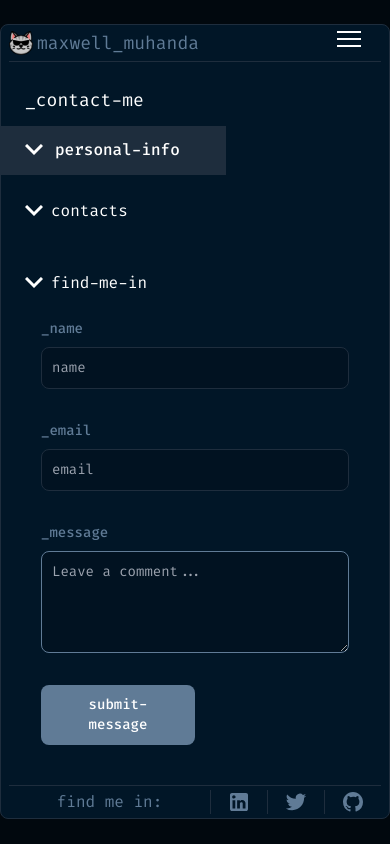
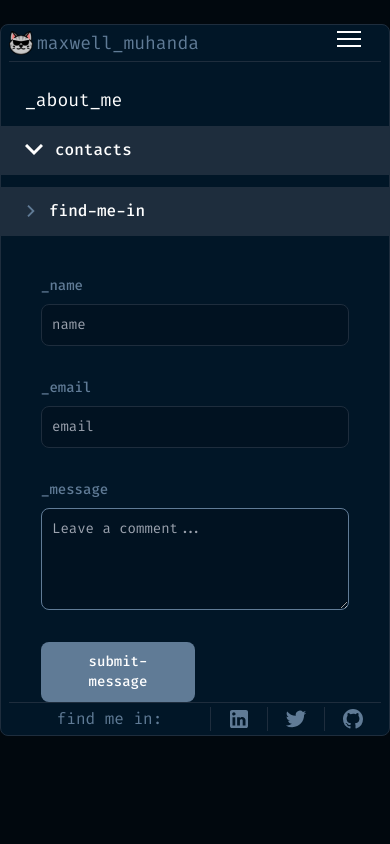
Before and after one commit to Maxino22/Personal-Website-v.3.1.0, a Vue app in the folder frontend/: page /contact-me in a window 390 px wide. Built offline with nearby package versions, Linux system fonts and the light colour scheme.

Commit message:
FCompleted all styling elements

```diff
--- a/frontend/src/components/ui/contact/ContactTab.vue
+++ b/frontend/src/components/ui/contact/ContactTab.vue
@@ -1,77 +1,44 @@
 <template>
-	<!-- personal info -->
-	<h2 id="accordion-collapse-heading-1">
+	<!-- contact Infor -->
+	<h2>
 		<button
-			@click="togglePersonalInfo"
+			@click="toggleContacts"
 			type="button"
 			class="flex items-center pl-6 py-3 md:py-0 mt-3 border-b border-b-lines bg-lines md:bg-inherit space-x-3 w-full font-medium text-left text-white"
 		>
 			<div class="transition duration-500 ease" :class="arrowClick">
 				<iconUpArrow />
 			</div>
-			<span>personal-info</span>
+			<span>contacts</span>
 		</button>
 	</h2>
 	<!-- contact-body -->
-	<div class="flex flex-col items-start pl-8 mt-5" v-if="contactsActive">
+	<div class="flex flex-col items-start pl-8 mt-5" v-if="ContactActive">
 		<div class="flex space-x-3 items-center cursor-pointer mb-4 text-gray-200">
 			<div class="transition duration-500 ease"></div>
-			<iconMail />
+			<IconMail />
 			<p class="ml-2 text-body font-mediumtext-gray-300">
 				ajaybullec@gmail.com
 			</p>
 		</div>
 	</div>
 
-	<!-- Tab 1 -->
-	<div class="py-3 px-6 outline-none group divide-y divide-lines">
-		<!-- Tab Flex Container -->
+	<!-- preofesional -->
+	<h2>
+		<button
+			@click="toggleMore"
+			type="button"
+			class="flex items-center pl-6 py-3 md:py-0 mt-3 border-b border-b-lines bg-lines md:bg-inherit space-x-3 w-full font-medium text-left text-white"
+		>
+			<div class="transition duration-500 ease">
+				<iconLeftArrow />
+			</div>
+			<span>find-me-in</span>
+		</button>
+	</h2>
 	<div
-			@click="openAccordion"
-			class="flex items-center justify-start py-3 space-x-2 text-white transition duration-500 cursor-pointer group ease"
-		>
-			<div
-				class="transition duration-500 ease group-focus:-rotate-180 group-focus:text-accentGreen"
-			>
-				<IconUpArrow :class="arrowClick" />
-			</div>
-			<!-- tab Title -->
-			<div class="transistion duration-500 ease group-hover:text-accentGreen">
-				contacts
-			</div>
-			<!-- arrow -->
-		</div>
-		<!-- Tab Inner Content -->
-		<div
-			v-if="active"
-			class="flex flex-col overflow-hidden transition duration-500 group-focus:max-h-screen max-h-0 ease"
-		>
-			<div class="flex flex-row space-x-2">
-				<IconMail />
-				<p class="text-secondaryLightBlue text-body">ajaybullec@gmail.com</p>
-			</div>
-		</div>
-	</div>
-	<!-- Tab 2 -->
-	<div class="py-3 px-6 outline-none group">
-		<!-- Tab Flex Container -->
-		<div
-			class="flex items-center justify-start py-3 space-x-2 text-white transition duration-500 cursor-pointer group ease"
-		>
-			<div
-				class="transition duration-500 ease group-focus:-rotate-180 group-focus:text-accentGreen"
-			>
-				<IconUpArrow :class="arrowClick" />
-			</div>
-			<!-- tab Title -->
-			<div class="transistion duration-500 ease group-hover:text-accentGreen">
-				find-me-in
-			</div>
-			<!-- arrow -->
-		</div>
-		<!-- Tab Inner Content -->
-		<div
-			class="flex flex-col space-y-2 overflow-hidden transition duration-500 group-focus:max-h-screen max-h-0 ease"
+		v-if="infoMore"
+		class="flex flex-col items-start pl-8 mt-5 transition ease"
 	>
 		<div class="flex flex-row space-x-2">
 			<IconLinkExternal />
@@ -114,7 +81,6 @@
 			</a>
 		</div>
 	</div>
-	</div>
 </template>
 
 <script setup>
@@ -122,15 +88,20 @@ import { computed } from '@vue/reactivity'
 import IconMail from '../../icons/iconMail.vue'
 import IconUpArrow from '../../icons/iconUpArrow.vue'
 import IconLinkExternal from '../../icons/iconLinkExternal.vue'
+import IconLeftArrow from '../../icons/iconLeftArrow.vue'
 import { ref } from 'vue'
 
-const active = ref(false)
+const ContactActive = ref(false)
+const infoMore = ref(false)
 
-function openAccordion() {
-	active.value = !active.value
+function toggleContacts() {
+	ContactActive.value = !ContactActive.value
+}
+function toggleMore() {
+	infoMore.value = !infoMore.value
 }
 
 const arrowClick = computed(() => ({
-	'-rotate-180': active.value,
+	'-rotate-180': ContactActive.value,
 }))
 </script>
--- a/frontend/src/pages/AboutPage.vue
+++ b/frontend/src/pages/AboutPage.vue
@@ -14,7 +14,7 @@
 				/>
 			</div>
 		</div>
-		<div class="col-span-2 md:border-r border-lines">
+		<div class="col-span-2 md:border-r border-lines mt-10 md:mt-0">
 			<p
 				class="text-secondaryLightBlue border-b border-r w-full pl-5 border-lines py-[6px]"
 			>
--- a/frontend/src/pages/ContactPage.vue
+++ b/frontend/src/pages/ContactPage.vue
@@ -1,20 +1,17 @@
 <template>
-	<div
-		class="grid grid-col-1 mx-auto pb-10 md:min-h-screen md:grid-cols-3 xl:grid-cols-5"
-	>
+	<div class="grid grid-cols-1 mx-auto md:min-h-screen md:grid-cols-5">
 		<div
-			class="md:pr-12 flex flex-col w-full justify-start md:border-r border-lines"
+			class="flex flex-col md:flex-row justify-start w-full md:border-r border-lines"
 		>
-			<p
-				class="pt-6 px-6 outline-none group divide-y divide-lines text-white body-text md:hidden"
-			>
-				_contact-me
+			<p class="pt-6 px-6 outline-none group text-white body-text md:hidden">
+				_about_me
 			</p>
-			<div class="flex flex-col">
+			<div class="flex-1 flex flex-col">
 				<ContactTab />
 			</div>
 		</div>
-		<div class="col-span-2 md:border-r border-lines">
+
+		<div class="col-span-2 md:border-r border-lines mt-10 md:mt-0">
 			<contactSubmitted v-if="contactStore.messageRecieved" />
 			<ContactForm v-else />
 		</div>
```
Lines whose indentation alone changed are shown as unchanged.
